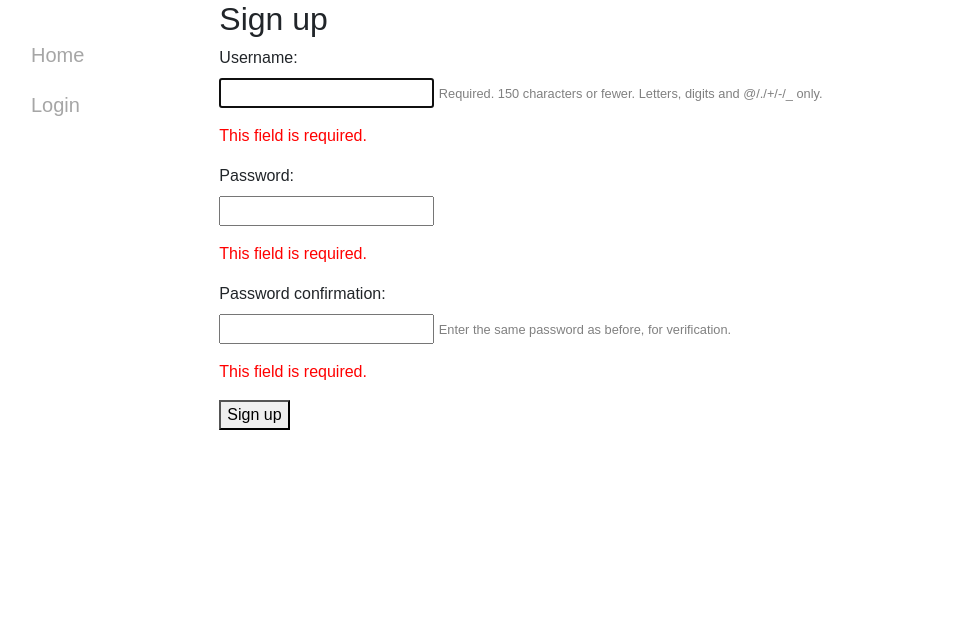
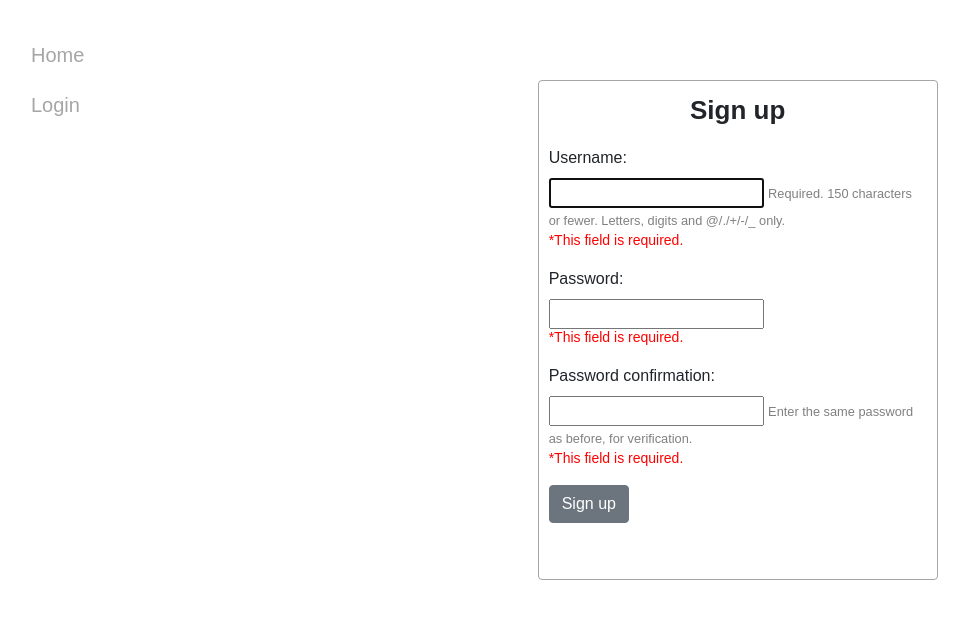
Before and after one commit to lcharles123/TP-ES20202-UFMG, a Django app: page /dashboard/signup/ in a window 1280 px wide. Shown: the top 619 px of the page, without its empty margins (9-978 px from the left). Run offline with Django 3.2, Linux system fonts and the light colour scheme.

Commit message:
estilizacao da pagina de cadastro

```diff
--- a/src/dashboard/static/css/styles.css
+++ b/src/dashboard/static/css/styles.css
@@ -24,7 +24,7 @@ table{
     height: 100%;
 }
 
-#login-card{
+.card{
     margin: auto;
     margin-top: 80px;
     /*margin-left: 70px;*/
@@ -35,9 +35,8 @@ table{
 
 }
 
-#login-card strong{
+.card strong{
     font-size: 26px;
-
 }
 
 .login-form{
--- a/src/templates/signup.html
+++ b/src/templates/signup.html
@@ -1,7 +1,7 @@
 {% extends 'base.html' %}
-
 {% block content %}
-  <h2>Sign up</h2>
+<div class="card">
+  <p style="text-align: center;"><strong>Sign up</strong></p>
 
   <form method="post"> <!--  -->
     {% csrf_token %}
@@ -13,10 +13,11 @@
           <small style="color: grey">{{ field.help_text }}</small>
         {% endif %}
         {% for error in field.errors %}
-          <p style="color: red">{{ error }}</p>
+          <p style="margin-top:-18px; font-size:14px; color: red">*{{ error }}</p>
         {% endfor %}
       </p>
     {% endfor %}
-    <button type="submit">Sign up</button>
+    <button class="btn btn-secondary" type="submit">Sign up</button>
   </form>
-{% endblock %}
+</div>
+  {% endblock %}
```
Also changed, not shown: src/templates/registration/login.html (+3 -4 lines), src/db.sqlite3.
